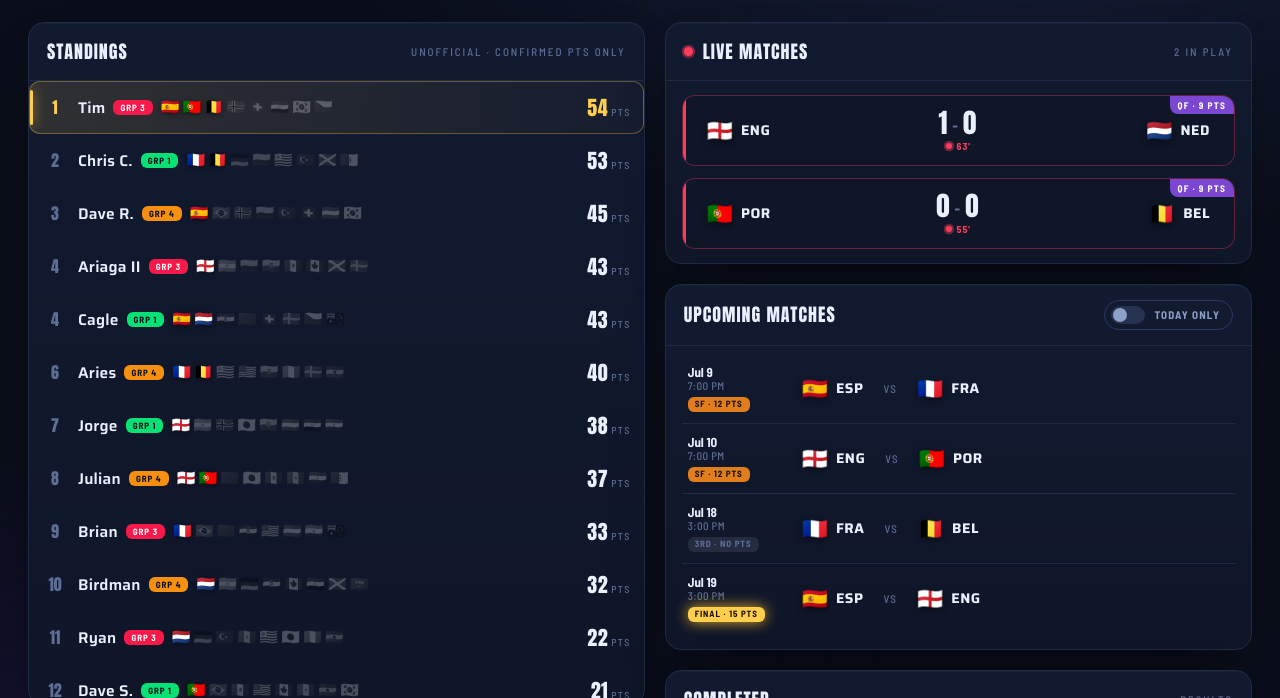
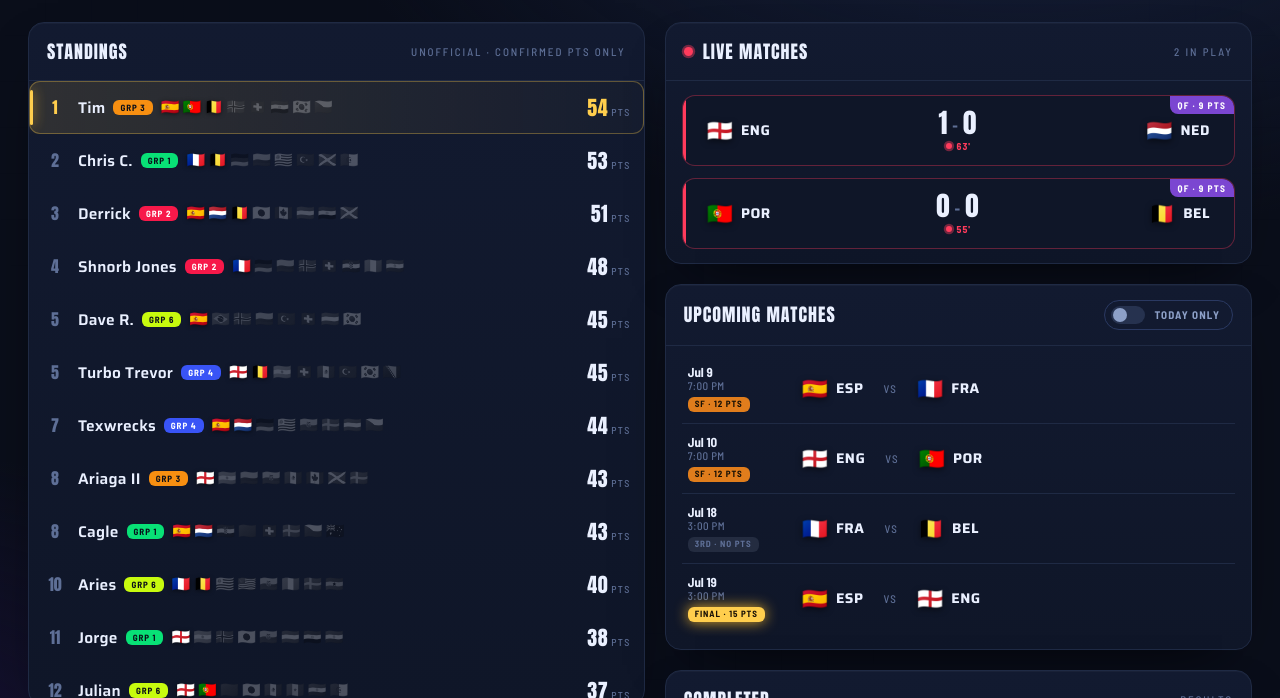
Before and after one commit to brickyt/wc26, a plain HTML site: page public/demo/index.html in a window 1280 px wide. Shown: the part 102-800 px from the top of the page. Drawn offline with Linux system fonts and the light colour scheme.

Commit message:
manager update

```diff
--- a/public/demo/index.html
+++ b/public/demo/index.html
@@ -372,13 +372,26 @@ const POOLS = [
     'Cagle':['Spain','Netherlands','Croatia','Morocco','Switzerland','Sweden','Czechia','Australia'],
     'Chris C.':['France','Germany','Belgium','Colombia','Uruguay','Türkiye','Scotland','Algeria'],
   }},
-  { id:'p2', name:'Group 3', managers:{
+  { id:'p2', name:'Group 2', managers:{
+    'Shnorb Jones':['France','Germany','Colombia','Norway','Switzerland','Croatia',"Côte d'Ivoire",'Paraguay'],
+    'Scott H.':['Brazil','Argentina','Morocco','USA','Ecuador','Mexico','Czechia','Bosnia & Herzegovina'],
+    'Derrick':['Spain','Netherlands','Belgium','Japan','Canada','Austria','Egypt','Scotland'],
+    'Sarah':['England','Portugal','Uruguay','Türkiye','Senegal','South Korea','Sweden','Ghana'],
+  }},
+  { id:'p3', name:'Group 3', managers:{
     'Brian':['France','Brazil','Morocco','Croatia','USA','Austria','Iran','Australia'],
     'Ryan':['Germany','Netherlands','Türkiye','Senegal','Uruguay','Japan',"Côte d'Ivoire",'Ghana'],
     'Ariaga II':['England','Argentina','Colombia','Ecuador','Mexico','Canada','Scotland','Sweden'],
     'Tim':['Spain','Portugal','Belgium','Norway','Switzerland','Egypt','South Korea','Czechia'],
   }},
-  { id:'p3', name:'Group 4', managers:{
+  { id:'p4', name:'Group 4', managers:{
+    'Kyle':['France','Norway','Morocco','Japan','Senegal','Croatia',"Côte d'Ivoire",'Scotland'],
+    'PMike':['Brazil','Portugal','USA','Colombia','Egypt','Canada','Paraguay','New Zealand'],
+    'Turbo Trevor':['England','Argentina','Belgium','Switzerland','Mexico','Türkiye','South Korea','Bosnia & Herzegovina'],
+    'Texwrecks':['Spain','Germany','Netherlands','Uruguay','Ecuador','Sweden','Austria','Czechia'],
+  }},
+  // Group 5 is still drafting — add its { id:'p5', name:'Group 5', managers:{...} } block when that image arrives.
+  { id:'p6', name:'Group 6', managers:{
     'Dave R.':['Spain','Brazil','Norway','Colombia','Türkiye','Switzerland','Austria','South Korea'],
     'Birdman':['Argentina','Germany','Netherlands','Croatia','Canada','Egypt','Scotland','Saudi Arabia'],
     'Aries':['France','Belgium','Uruguay','USA','Ecuador',"Côte d'Ivoire",'Sweden','Ghana'],
@@ -386,8 +399,8 @@ const POOLS = [
   }},
 ];
 const YOU = 'Ariaga II';
-// Pool badge colour: reuse the A/B/C group palette for pools 1/2/3.
-const POOL_GRP = {p1:'A', p2:'B', p3:'C'};
+// Pool badge colour: reuse the group palette (A..F) so each pool reads distinctly.
+const POOL_GRP = {p1:'A', p2:'B', p3:'C', p4:'D', p5:'E', p6:'F'};
 
 // ----- Scoring -----
 const KO_PTS = {R32:3, R16:6, QF:9, SF:12, Final:15};
```
Also changed, not shown: public/index.html (+17 -4 lines), grp_imgs/grp1.png (added), grp_imgs/grp2.png (added), grp_imgs/grp3.png (added), grp_imgs/grp4.png (added), grp_imgs/grp6.png (added).
